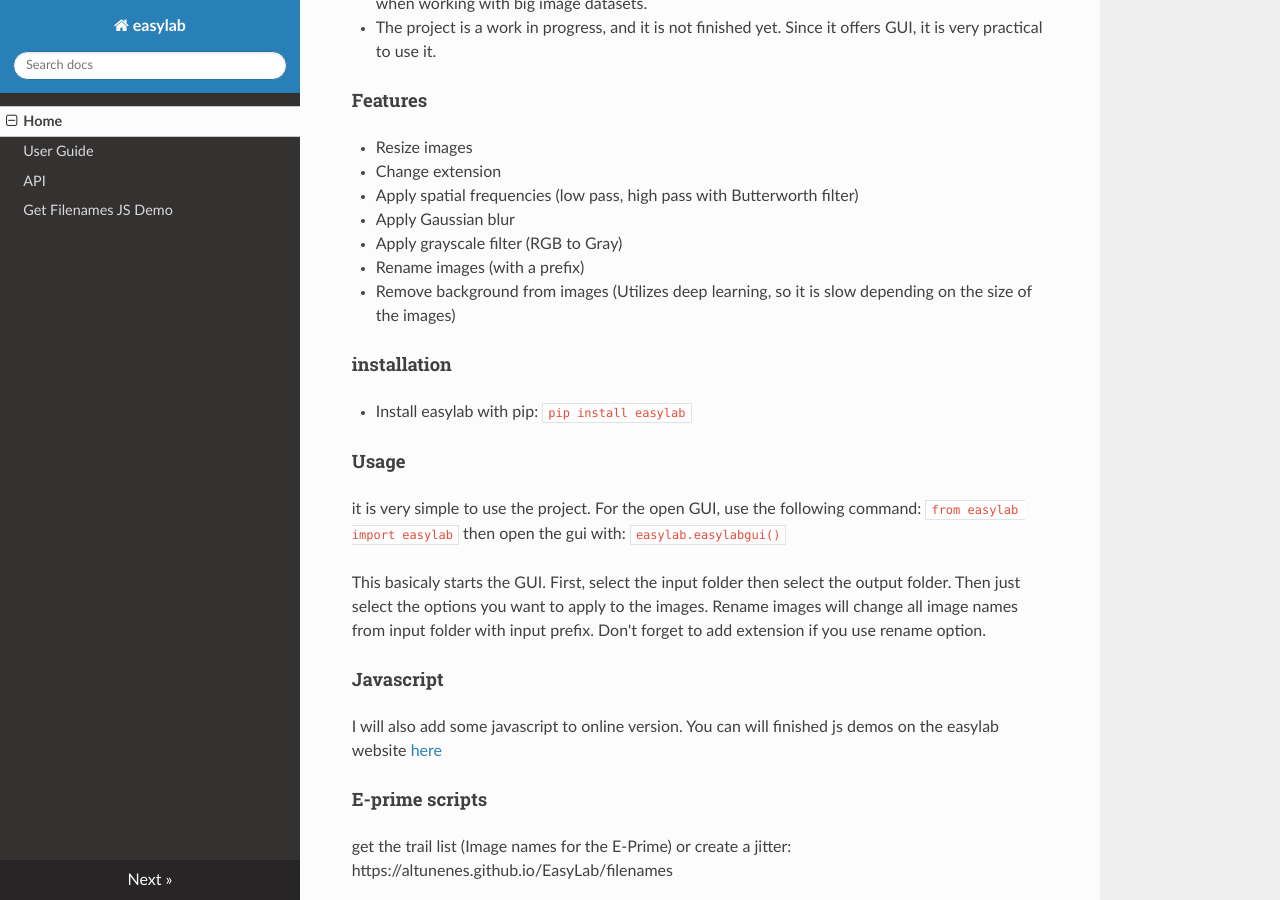
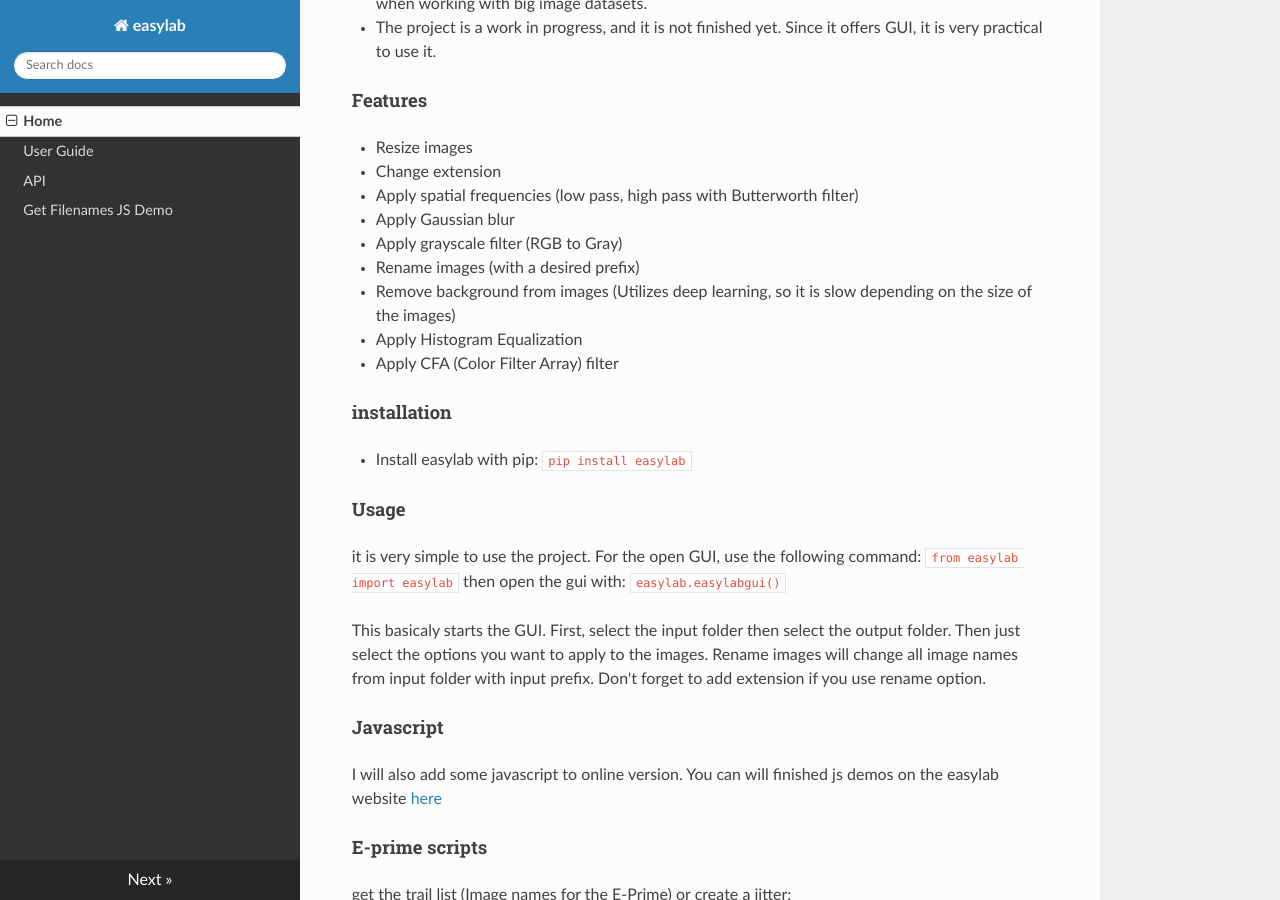
Before and after one commit to altunenes/easylab, an MkDocs documentation site: the page built from docs/index.md, in a window 1280 px wide and 900 px high, scrolled down 623 px. Built offline with MkDocs 1.6.1, drawn with Linux system fonts in a browser that asks for light colours; nearby versions of some CDN libraries.

Commit message:
index,readme

```diff
--- a/docs/index.md
+++ b/docs/index.md
@@ -18,8 +18,10 @@
 + Apply spatial frequencies (low pass, high pass with Butterworth filter)
 + Apply Gaussian blur
 + Apply grayscale filter (RGB to Gray)
-+ Rename images (with a prefix)
++ Rename images (with a desired prefix)
 + Remove background from images (Utilizes deep learning, so it is slow depending on the size of the images)
++ Apply Histogram Equalization
++ Apply CFA (Color Filter Array) filter
 
 #### installation
 
```
Also changed, not shown: EasyLab/README.md (+3 -1 lines).
